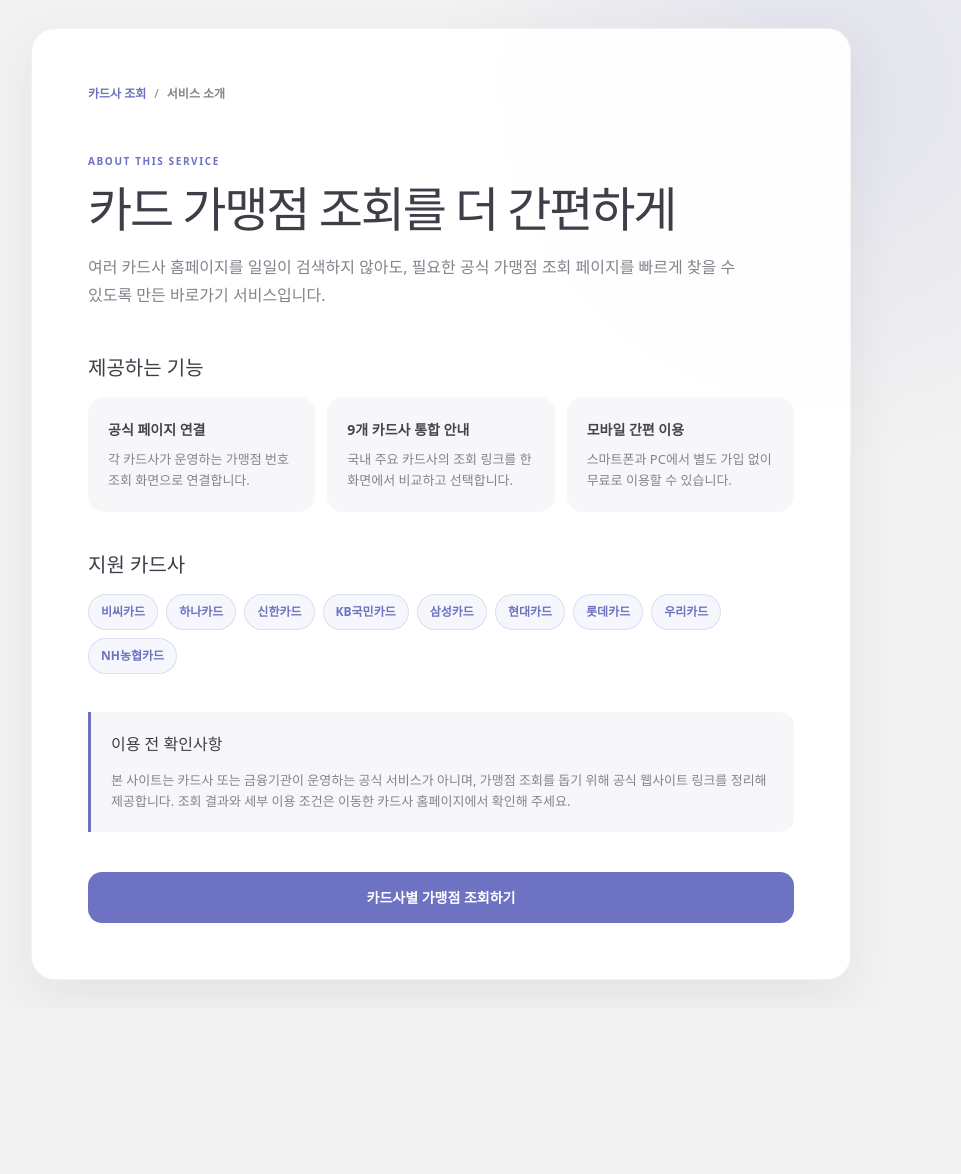
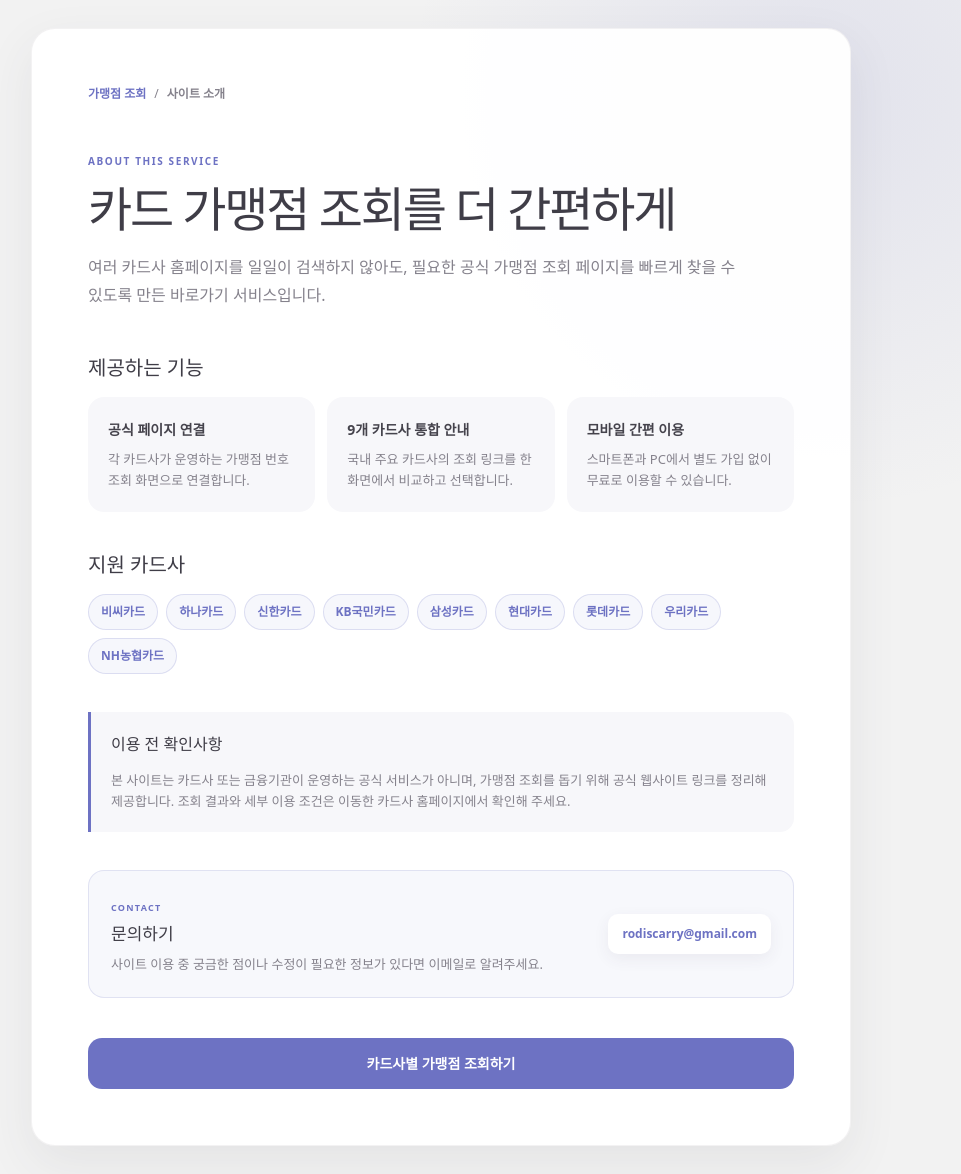
Before and after one commit to jereudinan/card-store-id-checker, a Next.js app: page /about in a window 1280 px wide. Shown: the whole page, without its empty margins (199-1160 px from the left). Before the commit the page ends 1008 px from the top, so only its background shows below. Built offline with nearby package versions, Linux system fonts and the light colour scheme.

Commit message:
사이트 소개 메뉴 및 문의 안내 추가

```diff
--- a/app/about/page.tsx
+++ b/app/about/page.tsx
@@ -41,9 +41,9 @@ export default function AboutPage() {
     <main className="about-shell">
       <article className="about-card">
         <nav className="about-nav" aria-label="주요 메뉴">
-          <a href="/">카드사 조회</a>
+          <a href="/">가맹점 조회</a>
           <span aria-hidden="true">/</span>
-          <strong>서비스 소개</strong>
+          <strong>사이트 소개</strong>
         </nav>
 
         <header className="about-hero">
@@ -91,6 +91,17 @@ export default function AboutPage() {
           </p>
         </section>
 
+        <section className="about-section contact-box">
+          <div>
+            <span className="contact-label">CONTACT</span>
+            <h2>문의하기</h2>
+            <p>사이트 이용 중 궁금한 점이나 수정이 필요한 정보가 있다면 이메일로 알려주세요.</p>
+          </div>
+          <a href="mailto:rodiscarry@gmail.com" aria-label="문의 이메일 보내기">
+            rodiscarry@gmail.com
+          </a>
+        </section>
+
         <a className="primary-link" href="/">
           카드사별 가맹점 조회하기
         </a>
--- a/app/globals.css
+++ b/app/globals.css
@@ -41,6 +41,34 @@ a {
 
 .directory {
   width: min(100%, 1040px);
+}
+
+.site-nav {
+  display: flex;
+  justify-content: center;
+  gap: 4px;
+  width: fit-content;
+  margin: 0 auto 14px;
+  padding: 4px;
+  border-radius: 999px;
+  background: rgba(255, 255, 255, 0.72);
+  box-shadow: 0 5px 18px rgba(65, 62, 82, 0.06);
+}
+
+.site-nav a {
+  padding: 7px 12px;
+  border-radius: 999px;
+  color: var(--muted);
+  font-size: 11px;
+  font-weight: 700;
+}
+
+.site-nav a[aria-current="page"],
+.site-nav a:hover,
+.site-nav a:focus-visible {
+  color: white;
+  background: var(--brand);
+  outline: none;
 }
 
 .hero {
@@ -184,13 +212,6 @@ footer {
   font-size: 9px;
 }
 
-.about-link {
-  color: var(--brand);
-  font-weight: 700;
-  text-decoration: underline;
-  text-underline-offset: 3px;
-}
-
 .about-shell {
   min-height: 100svh;
   padding: 28px 18px;
@@ -305,6 +326,47 @@ footer {
 
 .notice-box h2 {
   font-size: 16px;
+}
+
+.contact-box {
+  display: flex;
+  align-items: center;
+  justify-content: space-between;
+  gap: 18px;
+  padding: 22px;
+  border: 1px solid rgba(109, 114, 195, 0.16);
+  border-radius: 16px;
+  background: rgba(109, 114, 195, 0.05);
+}
+
+.contact-box h2 {
+  margin: 4px 0 0;
+  font-size: 17px;
+}
+
+.contact-box p {
+  margin: 7px 0 0;
+  color: var(--muted);
+  font-size: 13px;
+  line-height: 1.6;
+}
+
+.contact-label {
+  color: var(--brand);
+  font-size: 9px;
+  font-weight: 800;
+  letter-spacing: 0.14em;
+}
+
+.contact-box > a {
+  flex: 0 0 auto;
+  padding: 11px 14px;
+  border-radius: 10px;
+  color: var(--brand);
+  background: white;
+  box-shadow: 0 5px 16px rgba(65, 62, 82, 0.07);
+  font-size: 12px;
+  font-weight: 800;
 }
 
 .primary-link {
@@ -429,6 +491,11 @@ footer {
   .feature-list {
     grid-template-columns: 1fr;
   }
+
+  .contact-box {
+    align-items: flex-start;
+    flex-direction: column;
+  }
 }
 
 @media (prefers-reduced-motion: reduce) {
--- a/app/page.tsx
+++ b/app/page.tsx
@@ -65,6 +65,12 @@ export default function Home() {
   return (
     <main className="page-shell">
       <section className="directory" aria-labelledby="page-title">
+        <nav className="site-nav" aria-label="주요 메뉴">
+          <a href="/" aria-current="page">
+            가맹점 조회
+          </a>
+          <a href="/about/">사이트 소개</a>
+        </nav>
         <header className="hero">
           <div className="eyebrow">
             <span className="eyebrow-dot" aria-hidden="true" />
@@ -111,9 +117,6 @@ export default function Home() {
           <span>
             <span aria-hidden="true">🔒</span> 각 카드사의 공식 웹사이트로 연결됩니다.
           </span>
-          <a className="about-link" href="/about/">
-            서비스 소개
-          </a>
         </footer>
       </section>
       <script
```
Also changed, not shown: 1 other file (tests, documents, lock files or other folders).
